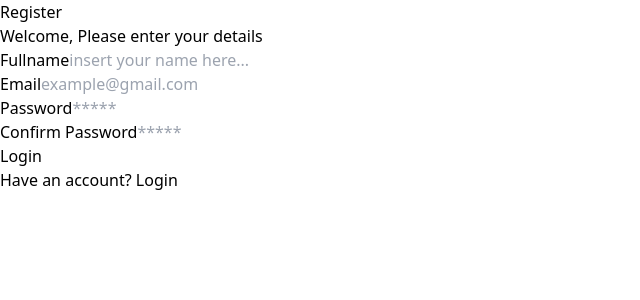
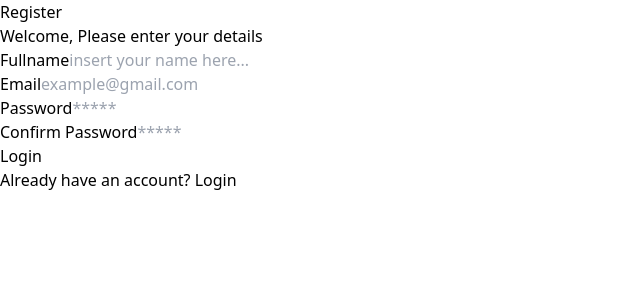
Before and after one commit to rizkyperdananst/my-react-app, a React (Vite) app: page /register in a window 1280 px wide. Shown: the top 300 px of the page, without its empty margins (0-640 px from the left). Built offline with nearby package versions, Linux system fonts and the light colour scheme.

Commit message:
Learn-Conditional-Rendering

```diff
--- a/src/components/Layouts/AuthLayouts.jsx
+++ b/src/components/Layouts/AuthLayouts.jsx
@@ -1,5 +1,7 @@
+import { Link } from "react-router-dom";
+
 const AuthLayouts = (props) => {
-     const { children, title } = props;
+     const { children, title, type } = props;
 
      return (
           <div className="flex justify-center min-h-screen items-center">
@@ -9,6 +11,7 @@
                          Welcome, Please enter your details
                     </p>
                     {children}
+                    <p className="text-sm mt-5 text-center">{type === "login" ? "Don't have an account?" : "Already have an account?"} {type === "login" && <Link to="/register" className="font-bold text-blue-600">Register</Link>} {type === "register" && <Link to="/login" className="font-bold text-blue-600">Login</Link>}</p>
                </div>
           </div>
      )
--- a/src/pages/login.jsx
+++ b/src/pages/login.jsx
@@ -1,13 +1,12 @@
 import AuthLayouts from "../components/Layouts/AuthLayouts";
 import FormLogin from "../components/Fragments/FormLogin";
-import { Link } from "react-router-dom";
 
 const LoginPage = () => {
      return (
-          <AuthLayouts title="Login">
+          <AuthLayouts title="Login" type="login">
                <FormLogin />
                {/* <p className="text-sm mt-5 text-center">Don't have an account? <a href="/register" className="font-bold text-blue-600">Sign up</a></p> */}
-               <p className="text-sm mt-5 text-center">Don't have an account? <Link to="/register" className="font-bold text-blue-600">Register</Link></p>
+
           </AuthLayouts>
      )
 }
--- a/src/pages/register.jsx
+++ b/src/pages/register.jsx
@@ -4,9 +4,8 @@
 
 const RegisterPage = () => {
      return (
-          <AuthLayouts title="Register">
+          <AuthLayouts title="Register" type="register">
                <FormRegister />
-               <p className="text-sm mt-5 text-center">Have an account? <Link to="/login" className="font-bold text-blue-600">Login</Link></p>
           </AuthLayouts>
      )
 }
```
